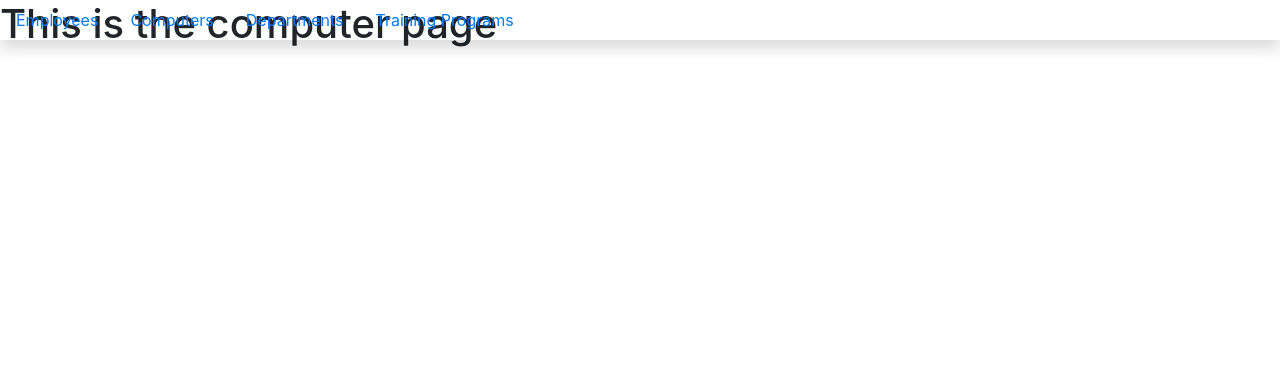
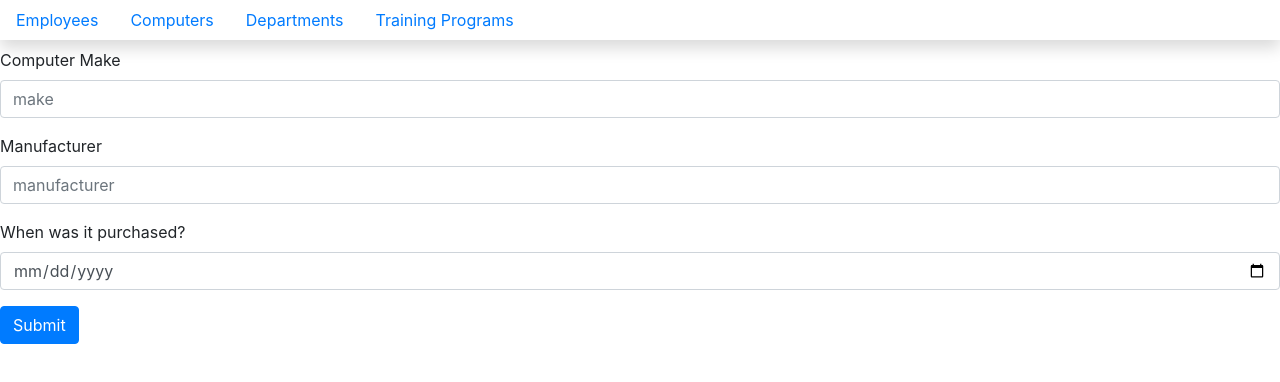
Before and after one commit to NewForce-at-Mountwest/bangazon-farfalle-react-client, a React (Create React App) app: page /computers/new in a window 1280 px wide. Shown: the top 382 px of the page. Built offline with nearby package versions, Linux system fonts and the light colour scheme; no server answers.

Commit message:
can read and post new computers, almost have post working

```diff
--- a/src/components/ApplicationViews.js
+++ b/src/components/ApplicationViews.js
@@ -4,7 +4,9 @@ import EmployeePage from "./Employees/EmployeePage"
 import ComputerPage from "./Computers/ComputerPage"
 import DepartmentPage from "./Departments/DepartmentPage"
 import TrainingPage from "./TrainingPrograms/TrainingPage"
-
+import ComputerAPI from '../modules/ComputerAPI';
+import ComputerForm from '../components/Computers/ComputerForm'
+import ComputerEditForm from '../components/Computers/ComputerEditForm'
 class ApplicationViews extends Component {
 
   state = {
@@ -14,7 +16,30 @@ class ApplicationViews extends Component {
         training: []
     }
 
+    componentDidMount() {
+        const newState = {};
+        ComputerAPI.getAll()
+          .then(computers => (newState.computers = computers))
+          .then(() => this.setState(newState));
+      }
+      addComputer = computerObject =>
+      ComputerAPI.postComputer(computerObject)
+        .then(() => ComputerAPI.getAll())
+        .then(computers =>
+          this.setState({
+            computers: computers
+          })
+        );
 
+    updateComputer = editedComputerObject => {
+      return ComputerAPI.put(editedComputerObject)
+        .then(() => ComputerAPI.getAll())
+        .then(computers => {
+          this.setState({
+            computers: computers
+          });
+        });
+    };
 
  render() {
         return (
@@ -22,9 +47,21 @@ class ApplicationViews extends Component {
                 <Route exact path="/" render={(props) => {
                     return <EmployeePage employees={this.state.employees} />
                 }} />
-                <Route path="/computers" render={(props) => {
-                    return <ComputerPage computers={this.state.computers} />
+                <Route exact path="/computers" render={(props) => {
+                    return <ComputerPage {...props}
+                    updateComputer={this.updateComputer}
+                    computers={this.state.computers} />
                 }} />
+                <Route exact path="/computers/new" render={props => {
+            return <ComputerForm {...props}
+                addComputer={this.addComputer}
+                computers={this.state.computers}/>
+                }}/>
+                 <Route exact path="/computers/:computerId(\d+)/edit" render={props => {
+            return <ComputerEditForm {...props}
+                updateComputer={this.updateComputer}
+                computers={this.state.computers}/>
+                }}/>
                 <Route path="/departments" render={(props) => {
                     return <DepartmentPage departments={this.state.departments} />
                 }} />
--- /dev/null
+++ b/src/components/Computers/Computer.css
@@ -0,0 +1,7 @@
+.heading{
+    padding-top: 3rem
+}
+
+.computerForm{
+    padding-top:3rem
+}
--- /dev/null
+++ b/src/components/Computers/ComputerEditForm.js
@@ -0,0 +1,94 @@
+import React, { Component } from "react";
+import "./Computer.css"
+import ComputerAPI from "../../modules/ComputerAPI";
+
+export default class computerEditForm extends Component {
+  state = {
+    make: "",
+    purchaseDate: "",
+    manufacturer: "",
+    decomissionDate: "",
+    computerId: ""
+  };
+
+  handleFieldChange = evt => {
+    const stateToChange = {};
+    stateToChange[evt.target.id] = evt.target.value;
+    this.setState(stateToChange);
+  };
+
+  updateExistingComputer = evt => {
+    evt.preventDefault();
+      const editedComputer = {
+        id:  this.props.match.params.computerId,
+        make: this.state.make,
+        manufacturer: this.state.manufacturer,
+        purchaseDate: this.state.purchaseDate
+      };
+
+      this.props
+        .updateComputer(editedComputer)
+        .then(() => this.props.history.push("/computers"));
+    }
+
+  componentDidMount() {
+    ComputerAPI.getOne(this.props.match.params.computerId).then(computer => {
+      this.setState({
+        make: computer.make,
+        manufacturer: computer.manufacturer,
+        purchaseDate: computer.purchaseDate,
+      });
+    });
+  }
+
+  render() {
+
+    return (
+      <React.Fragment>
+        <form className="computerForm">
+          <div className="form-group">
+            <label htmlFor="computerMake">computer make</label>
+            <input
+              type="text"
+              required
+              className="form-control"
+              onChange={this.handleFieldChange}
+              id="make"
+              value={this.state.make}
+            />
+          </div>
+          <div className="form-group">
+            <label htmlFor="purchaseDate">Purchase Date</label>
+            <input
+              type="date"
+              required
+              className="form-control"
+              onChange={this.handleFieldChange}
+              id="purchaseDate"
+              value={this.state.purchaseDate}
+            />
+          </div>
+          <div className="form-group">
+            <label htmlFor="manufacturer">Update manufacturer</label>
+            <input
+              type="text"
+              required
+              className="form-control"
+              onChange={this.handleFieldChange}
+              id="manufacturer"
+              value={this.state.manufacturer}
+            />
+
+          </div>
+          <button
+            type="submit"
+            onClick={this.updateExistingComputer}
+            className="btn btn-primary"
+          >
+            Submit
+          </button>
+        </form>
+      </React.Fragment>
+    );
+  }
+}
--- /dev/null
+++ b/src/components/Computers/ComputerForm.js
@@ -0,0 +1,82 @@
+import React, { Component } from "react";
+import "./Computer.css";
+
+export default class ComputerForm extends Component {
+  state = {
+    manufacturer: "",
+    make: "",
+    purchaseDate: "",
+    decomissionDate: ""
+
+  };
+
+  handleFieldChange = evt => {
+    const stateToChange = {};
+    stateToChange[evt.target.id] = evt.target.value;
+    this.setState(stateToChange);
+  };
+
+  constructNewComputer = evt => {
+    evt.preventDefault();
+
+      const computer = {
+        make: this.state.make,
+        manufacturer: this.state.manufacturer,
+        purchaseDate: this.state.purchaseDate
+      };
+      this.props
+        .addComputer(computer)
+        .then(() => this.props.history.push("/computers"));
+    }
+
+
+  render() {
+
+    return (
+      <React.Fragment>
+        <form className="computerForm">
+          <div className="form-group">
+            <label htmlFor="computerMake">Computer Make</label>
+            <input
+              type="text"
+              required
+              className="form-control"
+              onChange={this.handleFieldChange}
+              id="make"
+              placeholder="make"
+            />
+          </div>
+          <div className="form-group">
+            <label htmlFor="manufacturer">Manufacturer</label>
+            <input
+              type="text"
+              required
+              className="form-control"
+              onChange={this.handleFieldChange}
+              id="manufacturer"
+              placeholder="manufacturer"
+            />
+          </div>
+          <div className="form-group">
+            <label htmlFor="purchaseDate">When was it purchased?</label>
+            <input
+              type="date"
+              required
+              className="form-control"
+              onChange={this.handleFieldChange}
+              id="purchaseDate"
+              placeholder="purchaseDate"
+            />
+          </div>
+          <button
+            type="submit"
+            onClick={this.constructNewComputer}
+            className="btn btn-primary"
+          >
+            Submit
+          </button>
+        </form>
+      </React.Fragment>
+    );
+  }
+}
--- a/src/components/Computers/ComputerPage.js
+++ b/src/components/Computers/ComputerPage.js
@@ -1,13 +1,50 @@
 import React, { Component } from 'react'
+import "./Computer.css"
+import "bootstrap/dist/css/bootstrap.min.css"
+
+export default class ComputerPage extends Component {
+    state = {
+        employees:[] ,
+        computers: [],
+        departments: [],
+        training: []
+    }
+    render() {
+
+        return (
+            <React.Fragment>
+        <h1 className ="heading">Active computers</h1>
+        <div className="computerButton">
+          <button
+            type="button"
+            className="btn btn-success"
+            onClick={() => {
+              this.props.history.push("/computers/new");
+            }}
+          >
+            Add a computer
+          </button>
+        </div>
+        {this.props.computers.map(singleComputer => {
+          return (
+            <section>
+            <div key={singleComputer.id} className = "card card-body">
+              <p>{singleComputer.make}</p>
+              <p>{singleComputer.manufacturer}</p>
+              <p>{singleComputer.purchaseDate}</p>
+              <button className ="btn btn-success" onClick={() => {
+              this.props.history.push(`/computers/${singleComputer.id}/edit`);
+            }}>Edit</button>
+            </div>
+            </section>
+          )})}
+            </React.Fragment>
 
 
 
-export default class ComputerPage extends Component {
-    render() {
-
-        return (<h1>This is the computer page</h1>)
 
 
 
+        )
     }
 }
--- /dev/null
+++ b/src/modules/ComputerAPI.js
@@ -0,0 +1,37 @@
+const remoteURL = "https://localhost:5001/api";
+export default {
+  getAll: () => {
+    return fetch("https://localhost:5001/api/computer")
+    .then(computers =>
+      computers.json()
+    );
+  },
+  getOne: id =>
+    fetch(`${remoteURL}/computer/${id}`).then(computer => computer.json()),
+  put(editedComputer) {
+    return fetch(`${remoteURL}/computer/${editedComputer.id}`, {
+      method: "PUT",
+      headers: {
+        "Content-Type": "application/json"
+      },
+      body: JSON.stringify(editedComputer)
+    }).then(data => data.json());
+  },
+  deleteComputer: id => {
+    return fetch(`https://localhost:5001/api/computer/${id}`, {
+      method: "DELETE"
+    })
+      .then(() => fetch(`https://localhost:5001/api/computer`))
+      .then(e => e.json());
+  },
+  postComputer(newComputer) {
+    return fetch(`${remoteURL}/computer`, {
+      method: "POST",
+      headers: {
+        "Content-Type": "application/json",
+        'Accept': 'application/json'
+      },
+      body: JSON.stringify(newComputer)
+    }).then(data => data.json());
+  }
+};
```
Also changed, not shown: 1 other file (tests, documents, lock files or other folders).
